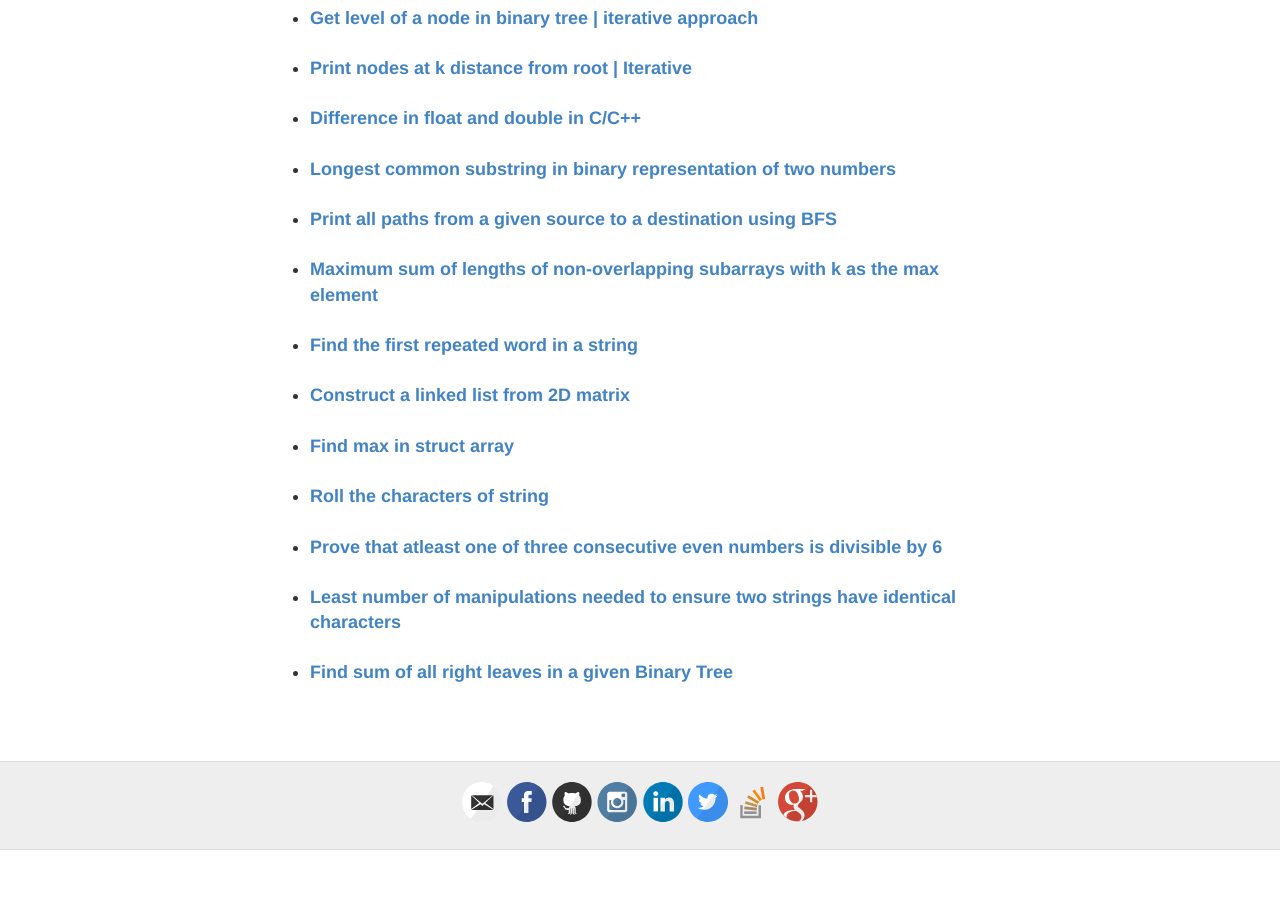
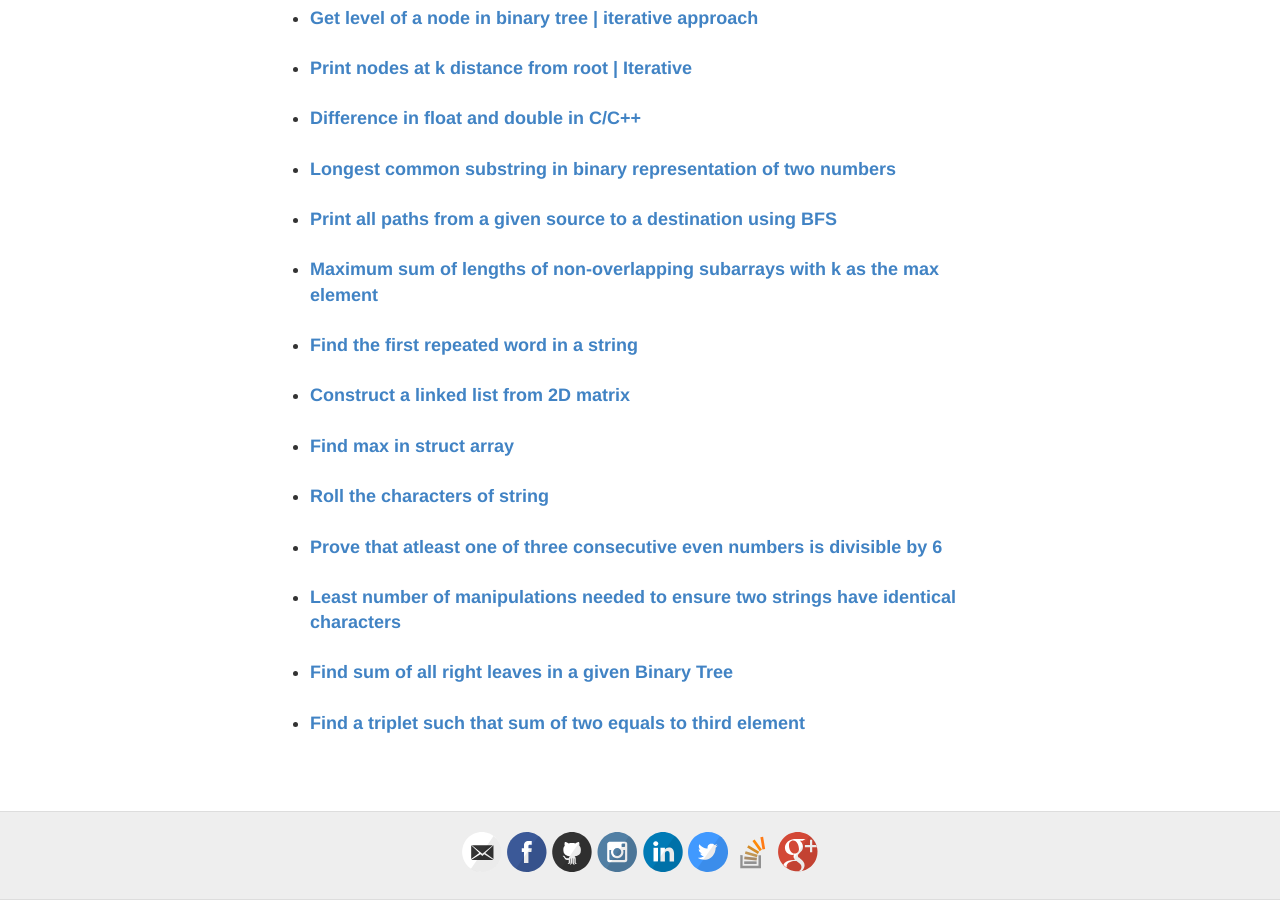
Before and after one commit to msdeep14/msdeep14.github.io, a Jekyll site: the page built from projects/geeksforgeeks_articles.html, in a window 1280 px wide and 900 px high, scrolled down 1046 px. Built offline with Jekyll 4.4.1, drawn with Linux system fonts in a browser that asks for light colours; before the commit the page ends 1896 px from its top, so only the background shows below that.

Commit message:
add geeksforgeeks article link

```diff
--- a/projects/geeksforgeeks_articles.html
+++ b/projects/geeksforgeeks_articles.html
@@ -45,6 +45,7 @@ permalink: /projects/geeksforgeeks_articles
         <li><strong><a target="_blank" href = "http://www.geeksforgeeks.org/prove-atleast-one-three-consecutive-even-numbers-divisible-6/">Prove that atleast one of three consecutive even numbers is divisible by 6</a></strong></li><br/>
         <li><strong><a target="_blank" href = "http://www.geeksforgeeks.org/least-number-manipulations-needed-ensure-two-strings-identical-characters/">Least number of manipulations needed to ensure two strings have identical characters</a></strong></li><br/>
         <li><strong><a target="_blank" href = "http://www.geeksforgeeks.org/find-sum-right-leaves-given-binary-tree/">Find sum of all right leaves in a given Binary Tree</a></strong></li><br/>
+        <li><strong><a target="_blank" href = "http://www.geeksforgeeks.org/find-triplet-sum-two-equals-third-element/">Find a triplet such that sum of two equals to third element</a></strong></li><br/>
     </ul>
 </p>
 </body>
```
